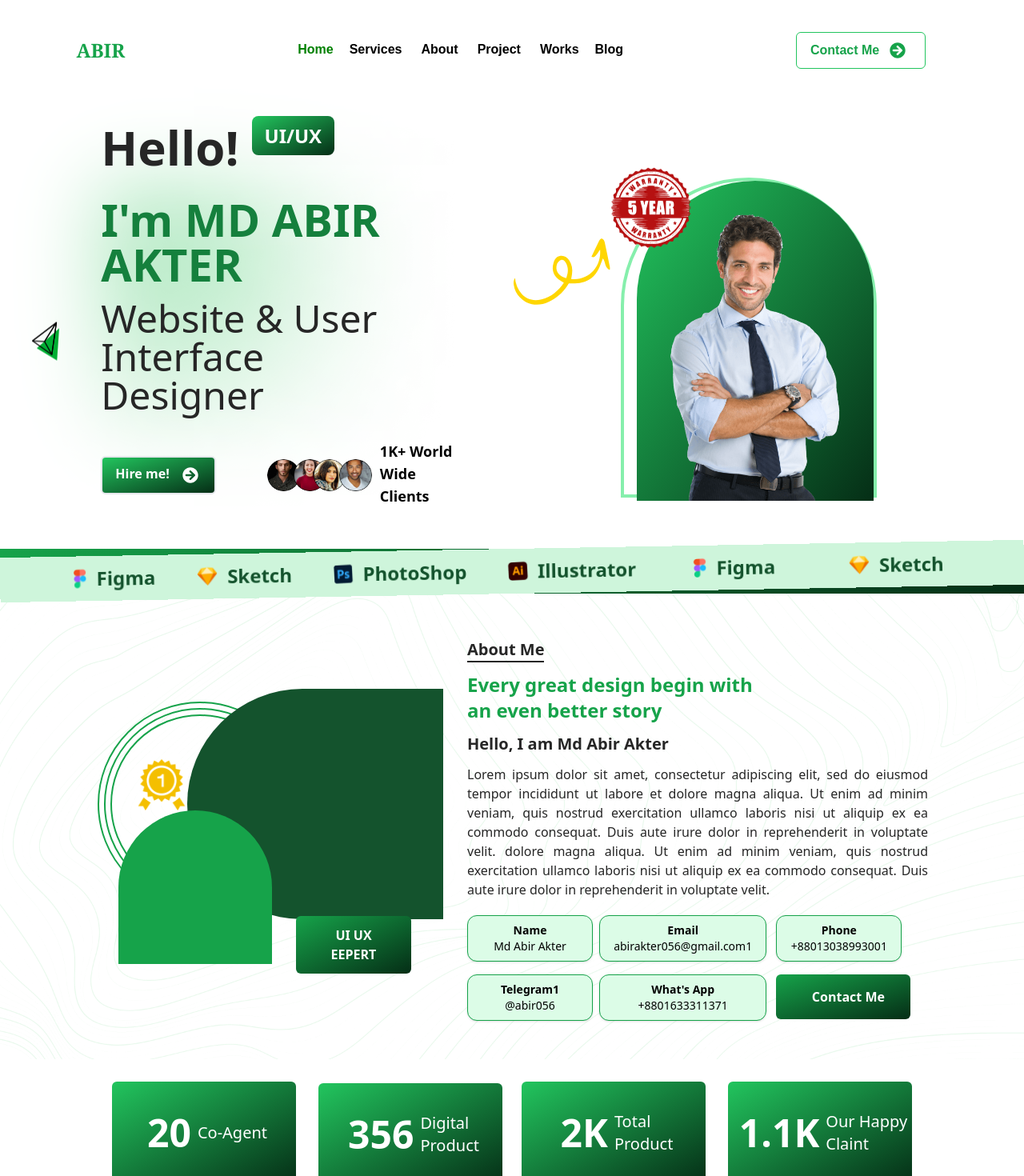
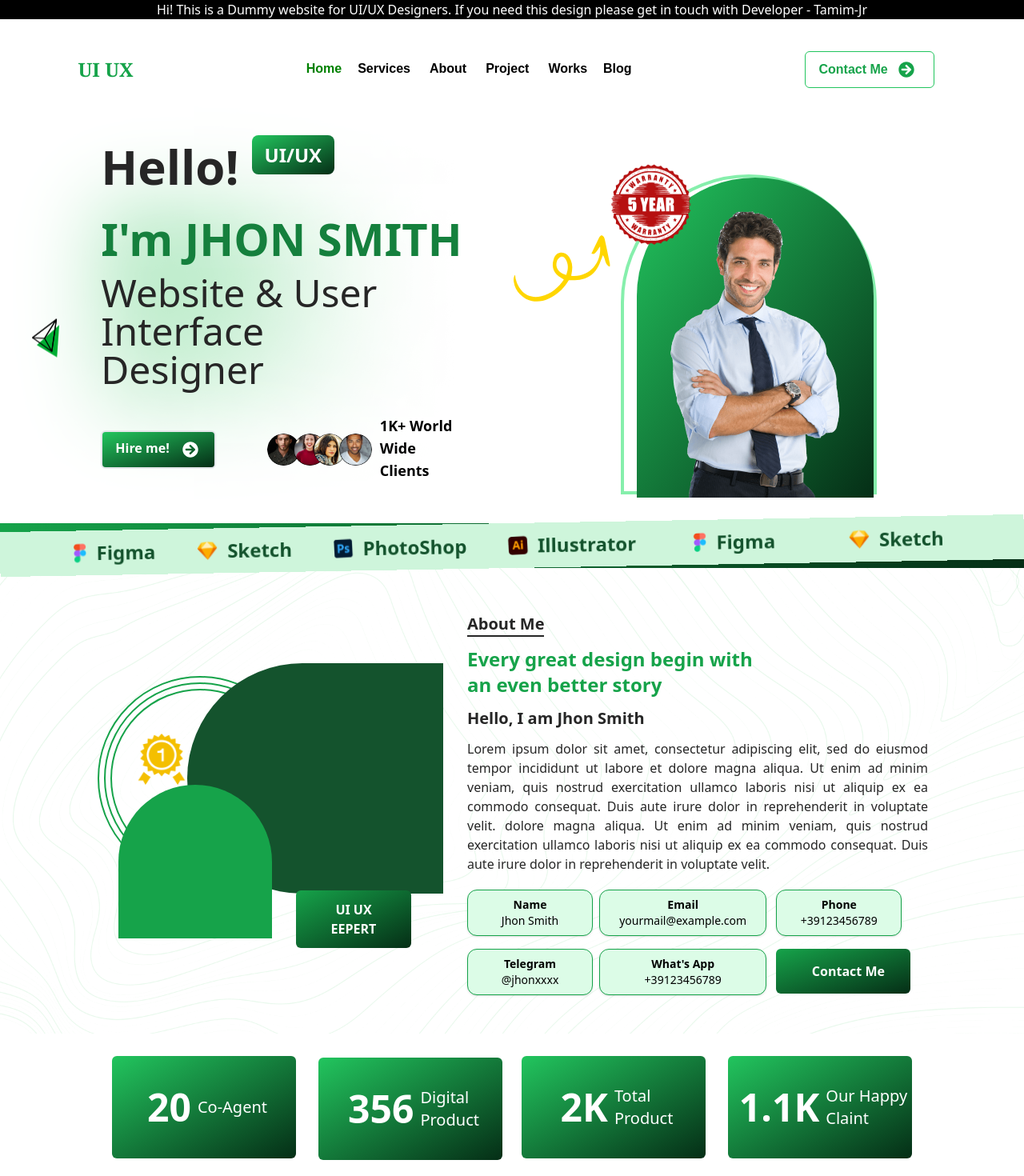
Before and after one commit to TamimMahmudBD/uiuxproject, a React (Create React App) app: page / in a window 1280 px wide. Shown: the top 1470 px of the page at 80% size. Built offline with nearby package versions, Linux system fonts and the light colour scheme.

Commit message:
change text

```diff
--- a/src/App.js
+++ b/src/App.js
@@ -12,6 +12,7 @@ import AppDesign from './Components/Service/AppDesign'
 import WebDesign from './Components/Service/WebDesign'
 import AdminPnl from './Components/Service/AdminPnl'
 import IsoDesign from './Components/Service/IsoDesign'
+import Dummy from './Components/Dummy'
 
 
 import Error from './Components/Error'
@@ -30,6 +31,7 @@ function App() {
     <div className="App">
       <Router>
         <div>
+          <Dummy/>
           <Header />
           <Routes>
             <Route path='*' element={<Error />} />
--- a/src/Components/AboutSec.jsx
+++ b/src/Components/AboutSec.jsx
@@ -179,7 +179,7 @@ const AboutSec = () => {
                 text-neutral-800
                 text-xl
                 mm:mx-4
-                font-bold">Hello, I am Md Abir Akter</div>
+                font-bold">Hello, I am Jhon Smith</div>
                 <div class="
 
                 md:hidden
@@ -231,7 +231,7 @@ const AboutSec = () => {
                             text-black
                             text-xl
                             md:text-sm
-                            font-normal">Md Abir Akter</div>
+                            font-normal">Jhon Smith</div>
                         </div>
                         <div class="
                         mm:mx-4
@@ -259,7 +259,7 @@ const AboutSec = () => {
                             text-black
                             text-xl
                             md:text-sm
-                            font-normal">abirakter056@gmail.com1</div>
+                            font-normal">yourmail@example.com</div>
                         </div>
                         <div class="
                         mm: block
@@ -284,7 +284,7 @@ const AboutSec = () => {
                             text-black
                             text-xl
                             md:text-sm
-                            font-normal">+88013038993001</div>
+                            font-normal">+39123456789</div>
                         </div>
                     </div>
                     {/*----------for computer view end-------*/}
@@ -318,7 +318,7 @@ const AboutSec = () => {
                                 text-center
                                 text-black
                                 text-xl
-                                font-normal">+880 1303899300</div>
+                                font-normal">+39 123456789</div>
                             </div>
                             <div class="
                             mm:block
@@ -347,7 +347,7 @@ const AboutSec = () => {
                                 text-center
                                 text-black
                                 text-xl
-                                font-normal">@abir056</div>
+                                font-normal">@jhonxxxx</div>
                             </div>
                             <div class="
                             mm:block
@@ -370,7 +370,7 @@ const AboutSec = () => {
                                 text-center
                                 text-black
                                 text-xl
-                                font-normal">+880 1633311371</div>
+                                font-normal">+39 123456789</div>
                             </div>
                             {/*----------for mobile view end-------*/}
                             {/*----------for computer view start-------*/}
@@ -393,13 +393,13 @@ const AboutSec = () => {
                                 text-black
                                 text-xl
                                 md:text-sm
-                                font-semibold">Telegram1</div>
+                                font-semibold">Telegram</div>
                                 <div class="
                                 text-center
                                 text-black
                                 text-xl
                                 md:text-sm
-                                font-normal">@abir056</div>
+                                font-normal">@jhonxxxx</div>
                             </div>
                             <div class="
                             hidden
@@ -424,7 +424,7 @@ const AboutSec = () => {
                                 text-black
                                 text-xl
                                 md:text-sm
-                                font-normal">+8801633311371</div>
+                                font-normal">+39123456789</div>
                             </div>
                         <div className='
                         mm:flex
@@ -456,7 +456,7 @@ const AboutSec = () => {
                                 transition
                                 duration-500
                                 transform
-                                hover:scale-110'> &ensp;Contact Me.
+                                hover:scale-110'> &ensp;Contact Me
                                         </h1>
                                     </a></button>
                             </div>
--- /dev/null
+++ b/src/Components/Dummy.jsx
@@ -0,0 +1,11 @@
+import React from 'react'
+
+const Dummy = () => {
+  return (
+    <div className='bg-black text-white'>
+    <h1>Hi! This is a Dummy website for UI/UX Designers. If you need this design please get in touch with Developer - <a href="https://www.facebook.com/TamimMahmudBD" target='_blank' rel="noreferrer">Tamim-Jr</a> </h1>
+    </div>
+  )
+}
+
+export default Dummy
--- a/src/Components/Footer.jsx
+++ b/src/Components/Footer.jsx
@@ -5,9 +5,9 @@ const Footer = () => {
     <div className='mt-10'>
       <footer className="footer p-10 bg-base-200 text-base-content flex md:flex-row mm:flex-col justify-evenly items-start bg-gradient-to-r  from-green-600  to-green-950 text-white">
         <div className='text-left'>
-          <h1 className='text-2xl font-bold'>Abir</h1>
+          <h1 className='text-2xl font-bold'>UI UX</h1>
           <br />
-          <p>Md Abid Akter Ltd.<br />Providing reliable tech since 2012</p>
+          <p>Brand Name Ltd.<br />Providing reliable tech since 2012</p>
           <p>Lorem, ipsum dolor sit amet  consectetur <br />adipisicing elit.
             Lorem, ipsum dolor sit.</p> <br />
           <h1>Facebook | Twitter | LinkedIn</h1>
@@ -47,7 +47,7 @@ const Footer = () => {
               width="1.5em"
             >
               <path d="M250 100c69.333 0 128.333 24.333 177 73s73 107.667 73 177c0 70.667-20.667 151.667-62 243s-83.333 165.667-126 223l-62 84c-6.667-8-15.667-19.667-27-35-11.333-15.333-31.333-45-60-89s-54-87.333-76-130-42-91.667-60-147S0 394 0 350c0-69.333 24.333-128.333 73-177s107.667-73 177-73m0 388c37.333 0 69.333-13.333 96-40s40-58.667 40-96-13.333-69-40-95-58.667-39-96-39-69 13-95 39-39 57.667-39 95 13 69.333 39 96 57.667 40 95 40" />
-            </svg> 30/A Commercial Orad, Dhaka-1212.
+            </svg> 30/A Commercial Orad, Italy.
           </div>
             <br />
           <div className='flex flex-row text-left'>
@@ -60,7 +60,7 @@ const Footer = () => {
             >
               <path d="M885.6 230.2L779.1 123.8a80.83 80.83 0 00-57.3-23.8c-21.7 0-42.1 8.5-57.4 23.8L549.8 238.4a80.83 80.83 0 00-23.8 57.3c0 21.7 8.5 42.1 23.8 57.4l83.8 83.8A393.82 393.82 0 01553.1 553 395.34 395.34 0 01437 633.8L353.2 550a80.83 80.83 0 00-57.3-23.8c-21.7 0-42.1 8.5-57.4 23.8L123.8 664.5a80.89 80.89 0 00-23.8 57.4c0 21.7 8.5 42.1 23.8 57.4l106.3 106.3c24.4 24.5 58.1 38.4 92.7 38.4 7.3 0 14.3-.6 21.2-1.8 134.8-22.2 268.5-93.9 376.4-201.7C828.2 612.8 899.8 479.2 922.3 344c6.8-41.3-6.9-83.8-36.7-113.8z" />
             </svg>
-            <a className="link link-hover" href='/'>+88019123456789</a>
+            <a className="link link-hover" href='/'>+39123456789</a>
           </div>
           <div>
             <br />
--- a/src/Components/Header.jsx
+++ b/src/Components/Header.jsx
@@ -36,7 +36,7 @@ const Header = () => {
         font-bold
         text-green-600
         text-2xl
-        cursor-pointer'><a href="/"> &nbsp;&nbsp;ABIR</a></h1>
+        cursor-pointer'><a href="/"> &nbsp;&nbsp;&nbsp;&nbsp;UI UX</a></h1>
       </div>
 
       <div className='flex justify-between sm:hidden'>
--- a/src/Components/Hero.jsx
+++ b/src/Components/Hero.jsx
@@ -105,7 +105,7 @@ const Hero = () => {
               lg:text-5xl
               xl:text-[3.5rem]
               2xl:text-7xl
-              font-bold">I'm MD ABIR AKTER<br /></span>
+              font-bold">I'm JHON SMITH<br /></span>
             </div>
             <img className='
           absolute
--- a/tailwind.config.js
+++ b/tailwind.config.js
@@ -6,6 +6,7 @@ module.exports = {
       screens: {
         'mm': '0px',
         '3xl': '1600px',
+        '4xl': '1920px',
       },
     },
   },
```
